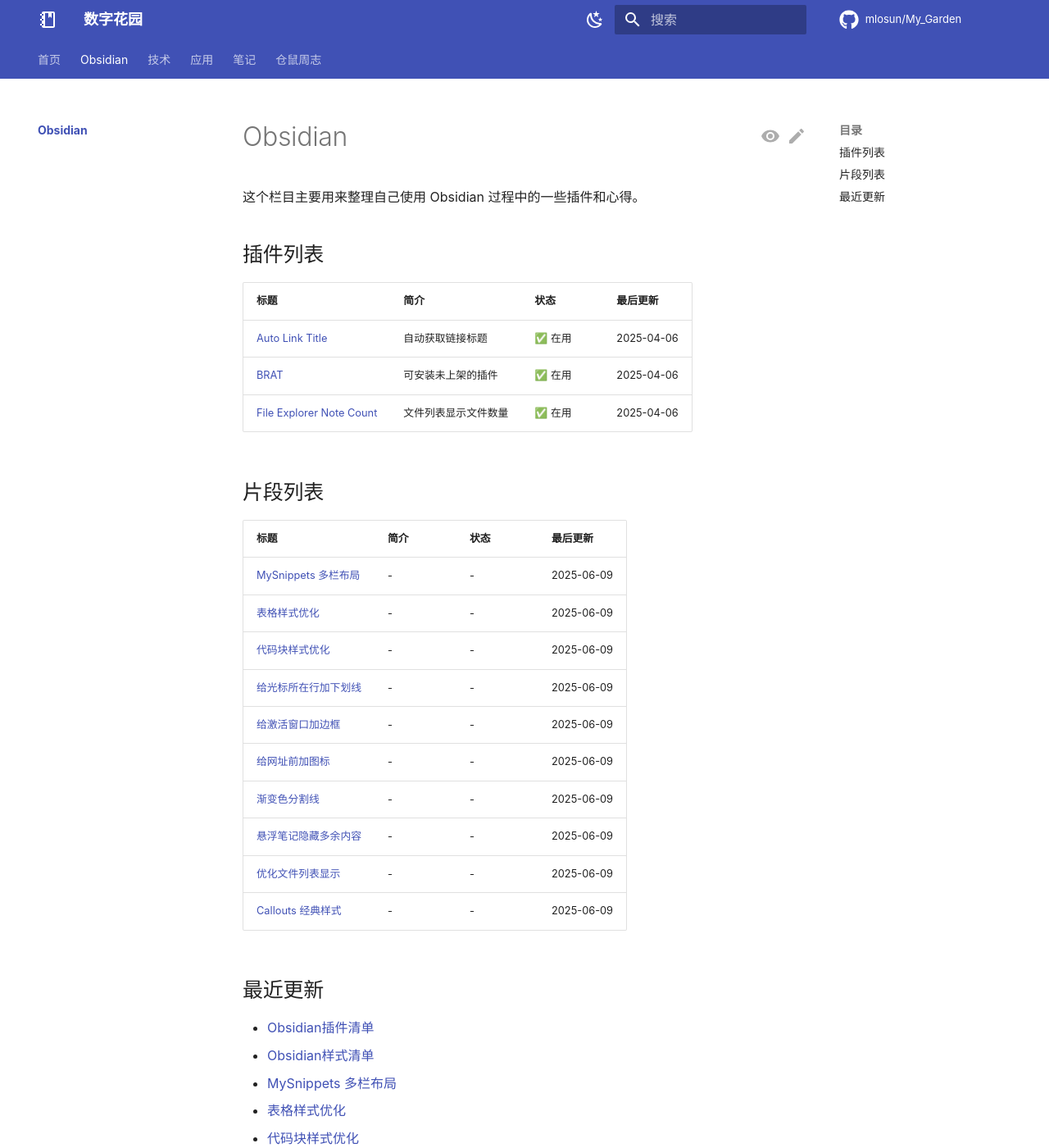
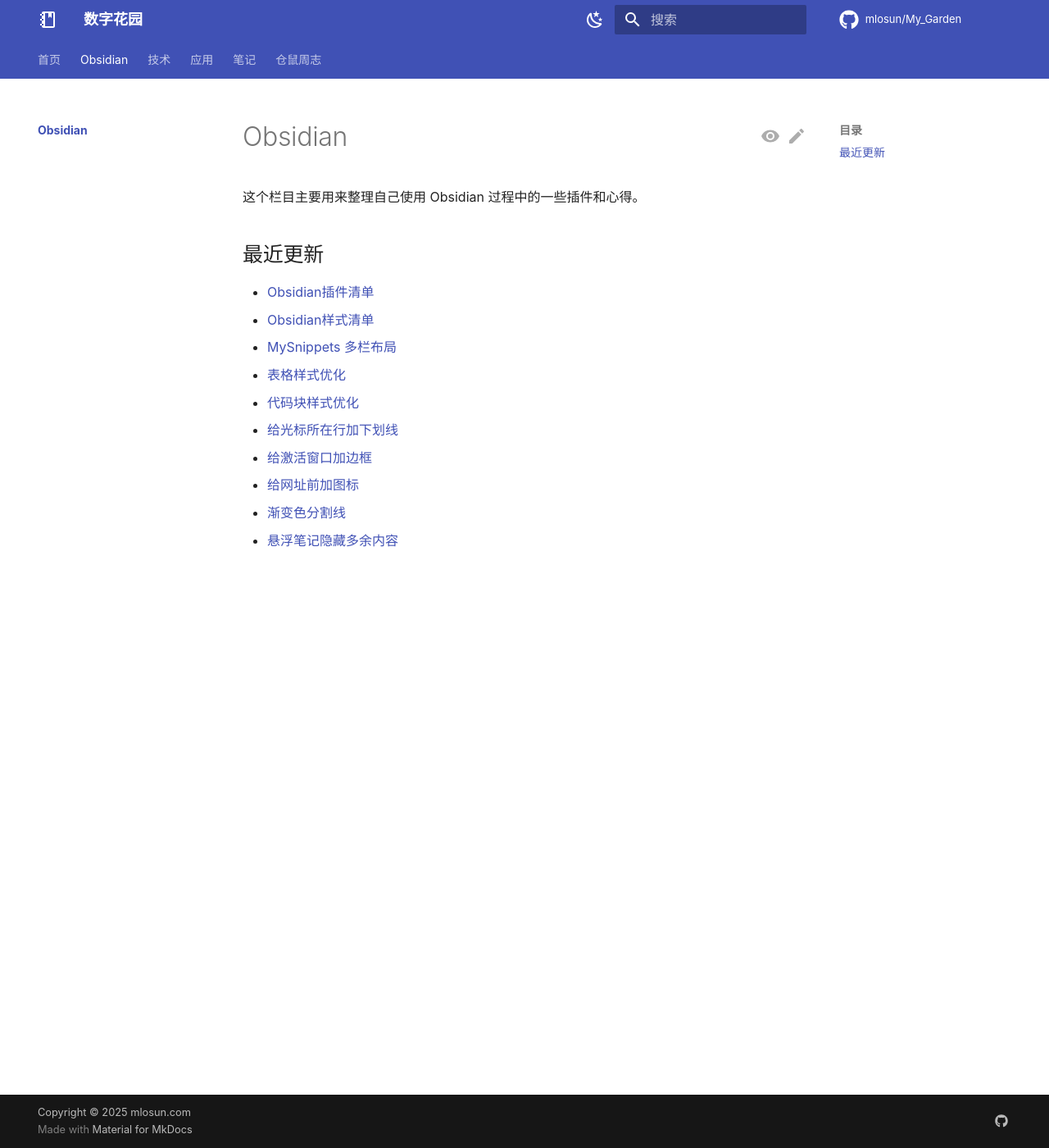
Before and after one commit to mlosun/My_Garden, an MkDocs documentation site: the page built from docs/obsidian/index.md, in a window 1280 px wide and 1400 px high. Shown: the whole window at 82% size. Built offline with MkDocs 1.6.1 and Material for MkDocs 9.7.7, drawn with Linux system fonts in a browser that asks for light colours; comment, search, counter and statistics services are not loaded.

Commit message:
PUBLISHER #68

```diff
--- a/docs/obsidian/index.md
+++ b/docs/obsidian/index.md
@@ -1,36 +1,11 @@
 ---
 created: 2025-04-05
-updated: 2025-05-04
+updated: 2025-06-09
 share: true
 title: Obsidian
 ---
 
 这个栏目主要用来整理自己使用 Obsidian 过程中的一些插件和心得。
-
-## 插件列表
-
-| 标题                                                                               | 简介         | 状态   | 最后更新       |
-| -------------------------------------------------------------------------------- | ---------- | ---- | ---------- |
-| [Auto Link Title](./plugins/Auto%20Link%20Title.md)                   | 自动获取链接标题   | ✅ 在用 | 2025-04-06 |
-| [BRAT](./plugins/BRAT.md)                                         | 可安装未上架的插件  | ✅ 在用 | 2025-04-06 |
-| [File Explorer Note Count](./plugins/File%20Explorer%20Note%20Count.md) | 文件列表显示文件数量 | ✅ 在用 | 2025-04-06 |
-
-
-## 片段列表
-
-| 标题                                                              | 简介 | 状态 | 最后更新       |
-| --------------------------------------------------------------- | -- | -- | ---------- |
-| [MySnippets 多栏布局](./snippets/MySnippets%20%E5%A4%9A%E6%A0%8F%E5%B8%83%E5%B1%80.md) | \- | \- | 2025-06-09 |
-| [表格样式优化](./snippets/%E8%A1%A8%E6%A0%BC%E6%A0%B7%E5%BC%8F%E4%BC%98%E5%8C%96.md)                   | \- | \- | 2025-06-09 |
-| [代码块样式优化](./snippets/%E4%BB%A3%E7%A0%81%E5%9D%97%E6%A0%B7%E5%BC%8F%E4%BC%98%E5%8C%96.md)                 | \- | \- | 2025-06-09 |
-| [给光标所在行加下划线](./snippets/%E7%BB%99%E5%85%89%E6%A0%87%E6%89%80%E5%9C%A8%E8%A1%8C%E5%8A%A0%E4%B8%8B%E5%88%92%E7%BA%BF.md)           | \- | \- | 2025-06-09 |
-| [给激活窗口加边框](./snippets/%E7%BB%99%E6%BF%80%E6%B4%BB%E7%AA%97%E5%8F%A3%E5%8A%A0%E8%BE%B9%E6%A1%86.md)               | \- | \- | 2025-06-09 |
-| [给网址前加图标](./snippets/%E7%BB%99%E7%BD%91%E5%9D%80%E5%89%8D%E5%8A%A0%E5%9B%BE%E6%A0%87.md)                 | \- | \- | 2025-06-09 |
-| [渐变色分割线](./snippets/%E6%B8%90%E5%8F%98%E8%89%B2%E5%88%86%E5%89%B2%E7%BA%BF.md)                   | \- | \- | 2025-06-09 |
-| [悬浮笔记隐藏多余内容](./snippets/%E6%82%AC%E6%B5%AE%E7%AC%94%E8%AE%B0%E9%9A%90%E8%97%8F%E5%A4%9A%E4%BD%99%E5%86%85%E5%AE%B9.md)           | \- | \- | 2025-06-09 |
-| [优化文件列表显示](./snippets/%E4%BC%98%E5%8C%96%E6%96%87%E4%BB%B6%E5%88%97%E8%A1%A8%E6%98%BE%E7%A4%BA.md)               | \- | \- | 2025-06-09 |
-| [Callouts 经典样式](./snippets/Callouts%20%E7%BB%8F%E5%85%B8%E6%A0%B7%E5%BC%8F.md)     | \- | \- | 2025-06-09 |
-
 
 ## 最近更新
 
```
